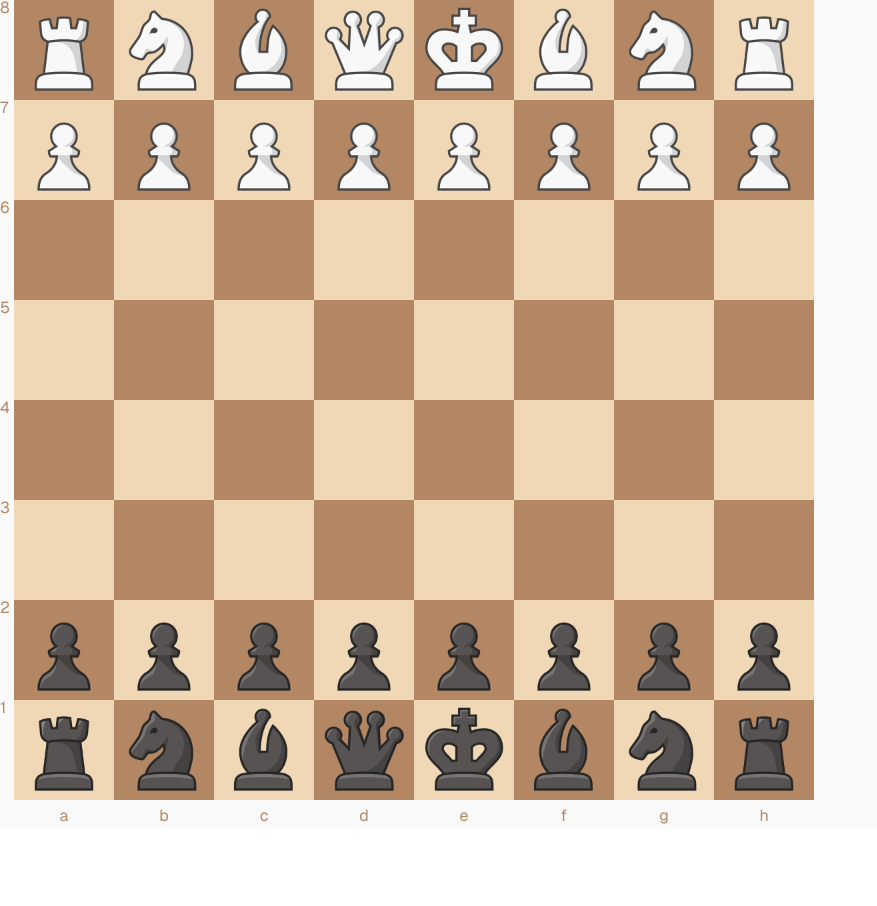
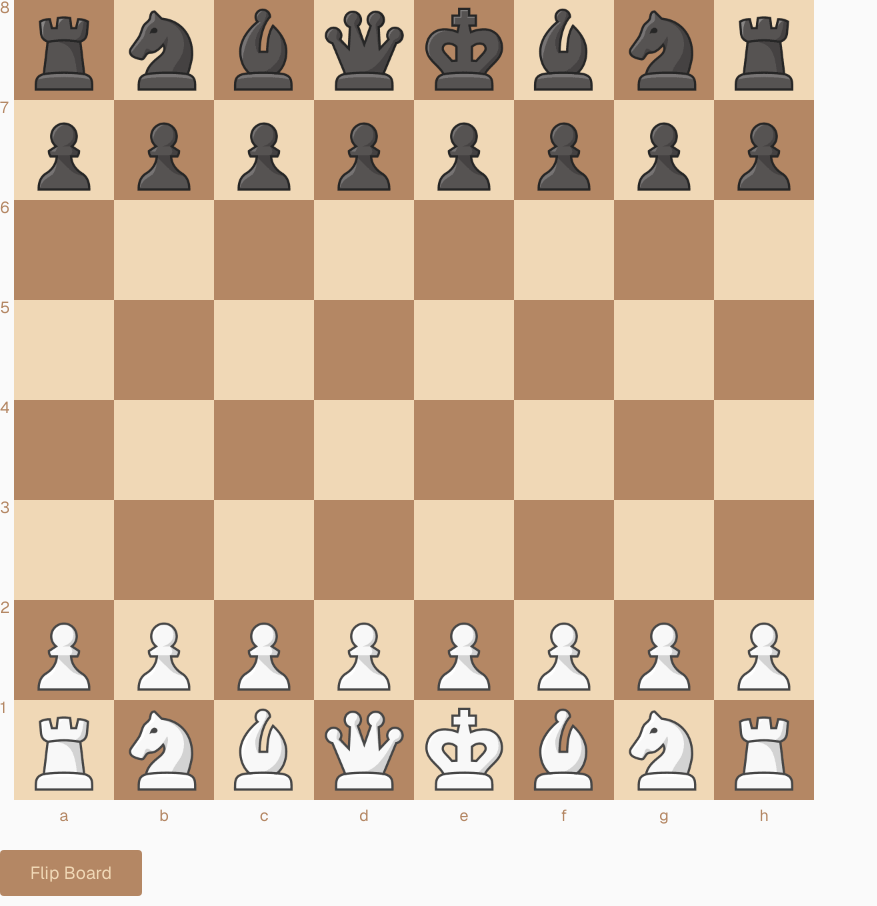
Before and after one commit to malhotraarshdeepsingh/my-app, a Next.js app: page / in a window 1280 px wide. Shown: the whole page, without its empty margins (0-877 px from the left). Before the commit the page ends 828 px from the top, so only its background shows below. Built offline with nearby package versions, Linux system fonts and the light colour scheme.

Commit message:
Refactor Board and Pieces components to support board flipping and improve drag-and-drop functionality; add helper functions for position management

```diff
--- a/components/Board/Board.tsx
+++ b/components/Board/Board.tsx
@@ -1,23 +1,32 @@
 "use client";
 
+import { useState } from "react";
 import Pieces from "./Pieces";
 
-const Board = () => {
-  const ranks = [8,7,6,5,4,3,2,1];
-  const files = ["a","b","c","d","e","f","g","h"];
+const baseRanks = [8, 7, 6, 5, 4, 3, 2, 1];
+const baseFiles = ["a", "b", "c", "d", "e", "f", "g", "h"];
 
-  const tileClass = (i:number, j:number) =>
+export default function Board() {
+  const [isFlipped, setIsFlipped] = useState(false);
+
+  // displayed labels (top->bottom and left->right)
+  const ranksLabels = isFlipped ? [...baseRanks].reverse() : baseRanks;
+  const filesLabels = isFlipped ? [...baseFiles].reverse() : baseFiles;
+
+  // helper for tile color using display coordinates (so pattern flips visually)
+  const tileClassByDisplay = (dispRank: number, dispFile: number) =>
     `relative w-[var(--tile-size)] h-[var(--tile-size)] ${
-      (i + j) % 2 === 0 ? "bg-[var(--dark-tile)]" : "bg-[var(--light-tile)]"
+      (dispRank + dispFile) % 2 === 0
+        ? "bg-[var(--dark-tile)]"
+        : "bg-[var(--light-tile)]"
     }`;
 
   return (
-    <div className="w-full flex justify-start items-start">
-      {/* BOARD WRAPPER */}
+    <div className="w-full flex flex-col items-start gap-3">
       <div className="flex">
-        {/* LEFT RANKS */}
+        {/* Left ranks column - size locked to 8 * tile-size */}
         <div className="flex flex-col justify-between mr-1 h-[calc(8*var(--tile-size))]">
-          {ranks.map((r) => (
+          {ranksLabels.map((r) => (
             <span
               key={r}
               className="text-[var(--dark-tile)] leading-none"
@@ -28,26 +37,29 @@ const Board = () => {
           ))}
         </div>
 
-        {/* BOARD + FILES */}
+        {/* BOARD (tiles + pieces) */}
         <div className="flex flex-col">
-          {/* BOARD (tiles + pieces) */}
+          {/* board container = reference area for pieces. this MUST match Pieces overlay bounding box */}
           <div className="relative w-[calc(8*var(--tile-size))] h-[calc(8*var(--tile-size))]">
-            {/* TILES */}
+            {/* TILES: render by display coords so board pattern is correct when flipped */}
             <div className="grid grid-cols-8 grid-rows-8 w-full h-full">
-              {ranks.map((rank, i) =>
-                files.map((file, j) => (
-                  <div key={`${file}${rank}`} className={tileClass(i, j)} />
+              {Array.from({ length: 8 }).map((_, dispRank) =>
+                Array.from({ length: 8 }).map((_, dispFile) => (
+                  <div
+                    key={`${dispRank}-${dispFile}`}
+                    className={tileClassByDisplay(dispRank, dispFile)}
+                  />
                 ))
               )}
             </div>
 
-            {/* PIECES OVERLAY */}
-            <Pieces />
+            {/* PIECES overlay receives isFlipped so it uses the same mapping */}
+            <Pieces isFlipped={isFlipped} />
           </div>
 
-          {/* FILE LETTERS */}
+          {/* FILE LABELS - below board */}
           <div className="flex justify-between mt-1">
-            {files.map((f) => (
+            {filesLabels.map((f, i) => (
               <span
                 key={f}
                 className="text-[var(--dark-tile)]"
@@ -59,8 +71,12 @@ const Board = () => {
           </div>
         </div>
       </div>
+      <button
+        onClick={() => setIsFlipped((s) => !s)}
+        className="px-3 py-1 bg-gray-700 text-white rounded"
+      >
+        Flip Board
+      </button>
     </div>
   );
-};
-
-export default Board;
+}
--- a/components/Board/Pieces.tsx
+++ b/components/Board/Pieces.tsx
@@ -1,4 +1,7 @@
 "use client";
+
+import { useRef, useState } from "react";
+import { createPosition, copyPosition } from "@/helper"; // keep your helper as-is
 
 const pieceImages: Record<string, string> = {
   bk: "/assets/bk.png",
@@ -15,70 +18,135 @@ const pieceImages: Record<string, string> = {
   wp: "/assets/wp.png",
 };
 
-const Piece = ({
+/**
+ * Mapping helpers:
+ *
+ * displayFromLogical(logicalRank, logicalFile, isFlipped)
+ *    -> returns { dispRank, dispFile } used for rendering (0..7 top->bottom, left->right)
+ *
+ * logicalFromDisplay(dispRank, dispFile, isFlipped)
+ *    -> returns { rank, file } used for state updates (logical coordinates in your position array)
+ *
+ * These are exact inverses of each other.
+ */
+
+const displayFromLogical = (rank: number, file: number, isFlipped: boolean) => {
+  // original createPosition has rank 0 = white back row (logical top)
+  // we want white visually at bottom when not flipped, so:
+  if (!isFlipped) {
+    // not flipped: displayRank = 7 - logicalRank ; displayFile = logicalFile
+    return { dispRank: 7 - rank, dispFile: file };
+  } else {
+    // flipped: displayRank = logicalRank ; displayFile = 7 - logicalFile
+    return { dispRank: rank, dispFile: 7 - file };
+  }
+};
+
+const logicalFromDisplay = (dispRank: number, dispFile: number, isFlipped: boolean) => {
+  if (!isFlipped) {
+    // inverse of not-flipped mapping
+    return { rank: 7 - dispRank, file: dispFile };
+  } else {
+    // inverse of flipped mapping
+    return { rank: dispRank, file: 7 - dispFile };
+  }
+};
+
+const PieceView = ({
   rank,
   file,
   piece,
+  isFlipped,
 }: {
   rank: number;
   file: number;
   piece: string;
+  isFlipped: boolean;
 }) => {
+  const onDragStart = (e: any) => {
+    // store logical coords + piece id as CSV (keeps state logic)
+    e.dataTransfer.effectAllowed = "move";
+    e.dataTransfer.setData("text/plain", `${piece},${rank},${file}`);
+    // hide while dragging a little
+    setTimeout(() => (e.target.style.opacity = "0"), 0);
+  };
+
+  const onDragEnd = (e: any) => {
+    e.target.style.opacity = "1";
+  };
+
+  const { dispRank, dispFile } = displayFromLogical(rank, file, isFlipped);
+
   return (
     <div
       draggable={true}
-      className="
-        absolute
-        w-[12.5%]
-        h-[12.5%]
-        bg-center
-        bg-no-repeat
-        bg-contain
-      "
+      onDragStart={onDragStart}
+      onDragEnd={onDragEnd}
+      className="absolute w-[12.5%] h-[12.5%] bg-no-repeat bg-center bg-contain"
       style={{
-        transform: `translate(${file * 100}%, ${rank * 100}%)`,
+        // use display coords to place piece exactly over the tile
+        transform: `translate(${dispFile * 100}%, ${dispRank * 100}%)`,
         backgroundImage: `url(${pieceImages[piece]})`,
       }}
     />
   );
 };
 
-const Pieces = () => {
-  const position: string[][] = Array.from({ length: 8 }, () =>
-    Array(8).fill("")
-  );
+const Pieces = ({ isFlipped }: { isFlipped: boolean }) => {
+  const boardRef = useRef<HTMLDivElement | null>(null);
 
-  // Pawns
-  for (let i = 0; i < 8; i++) {
-    position[6][i] = "bp";
-    position[1][i] = "wp";
-  }
+  // use your helper initial state (logical coordinates)
+  const [position, setPosition] = useState(createPosition());
 
-  // White
-  position[0][0] = "wr";
-  position[0][1] = "wn";
-  position[0][2] = "wb";
-  position[0][3] = "wq";
-  position[0][4] = "wk";
-  position[0][5] = "wb";
-  position[0][6] = "wn";
-  position[0][7] = "wr";
+  // get display square under mouse and convert to logical coordinates
+  const getCoords = (e: any) => {
+    const rect = boardRef.current!.getBoundingClientRect();
+    const size = rect.width / 8;
 
-  // Black
-  position[7][0] = "br";
-  position[7][1] = "bn";
-  position[7][2] = "bb";
-  position[7][3] = "bq";
-  position[7][4] = "bk";
-  position[7][5] = "bb";
-  position[7][6] = "bn";
-  position[7][7] = "br";
+    // clamp to 0..7 to avoid out-of-board drops
+    let dispFile = Math.floor((e.clientX - rect.left) / size);
+    let dispRank = Math.floor((e.clientY - rect.top) / size);
+
+    if (dispFile < 0) dispFile = 0;
+    if (dispFile > 7) dispFile = 7;
+    if (dispRank < 0) dispRank = 0;
+    if (dispRank > 7) dispRank = 7;
+
+    // convert displayed square -> logical coords (inverse mapping)
+    const { rank, file } = logicalFromDisplay(dispRank, dispFile, isFlipped);
+    return { rank, file };
+  };
+
+  const onDrop = (e: any) => {
+    e.preventDefault();
+
+    const raw = e.dataTransfer.getData("text/plain");
+    if (!raw) return;
+
+    const [pieceId, oldRankStr, oldFileStr] = raw.split(",");
+    const oldRank = Number(oldRankStr);
+    const oldFile = Number(oldFileStr);
+
+    const { rank: newRank, file: newFile } = getCoords(e);
+
+    // do nothing if same square
+    if (newRank === oldRank && newFile === oldFile) return;
+
+    const next = copyPosition(position);
+    next[oldRank][oldFile] = "";
+    next[newRank][newFile] = pieceId;
+
+    setPosition(next);
+  };
+
+  const onDragOver = (e: any) => e.preventDefault();
 
   return (
-    <div className="absolute inset-0 pointer-events-none">
+    // boardRef must be attached to the board container (the same area where tiles render)
+    <div ref={boardRef} onDrop={onDrop} onDragOver={onDragOver} className="absolute inset-0 pointer-events-auto">
       {position.map((row, r) =>
         row.map((p, f) =>
-          p ? <Piece key={`${r}-${f}`} rank={r} file={f} piece={p} /> : null
+          p ? <PieceView key={`${r}-${f}`} rank={r} file={f} piece={p} isFlipped={isFlipped} /> : null
         )
       )}
     </div>
--- /dev/null
+++ b/helper.js
@@ -0,0 +1,45 @@
+export const getCharacter = file => String.fromCharCode(file + 96)
+export const createPosition = () => {
+
+    const position = new Array(8).fill('').map(x => new Array(8).fill(''))
+
+    for (let i = 0; i < 8; i++) {
+        position[6][i] = 'bp'
+        position[1][i] = 'wp'
+    }
+
+    position[0][0] = 'wr'
+    position[0][1] = 'wn'
+    position[0][2] = 'wb'
+    position[0][3] = 'wq'
+    position[0][4] = 'wk'
+    position[0][5] = 'wb'
+    position[0][6] = 'wn'
+    position[0][7] = 'wr'
+
+    position[7][0] = 'br'
+    position[7][1] = 'bn'
+    position[7][2] = 'bb'
+    position[7][3] = 'bq'
+    position[7][4] = 'bk'
+    position[7][5] = 'bb'
+    position[7][6] = 'bn'
+    position[7][7] = 'br'
+
+
+
+    return position
+}
+
+export const copyPosition = position => {
+    const newPosition =
+        new Array(8).fill('').map(x => new Array(8).fill(''))
+
+    for (let rank = 0; rank < position.length; rank++) {
+        for (let file = 0; file < position[0].length; file++) {
+            newPosition[rank][file] = position[rank][file]
+        }
+    }
+
+    return newPosition
+}
```
